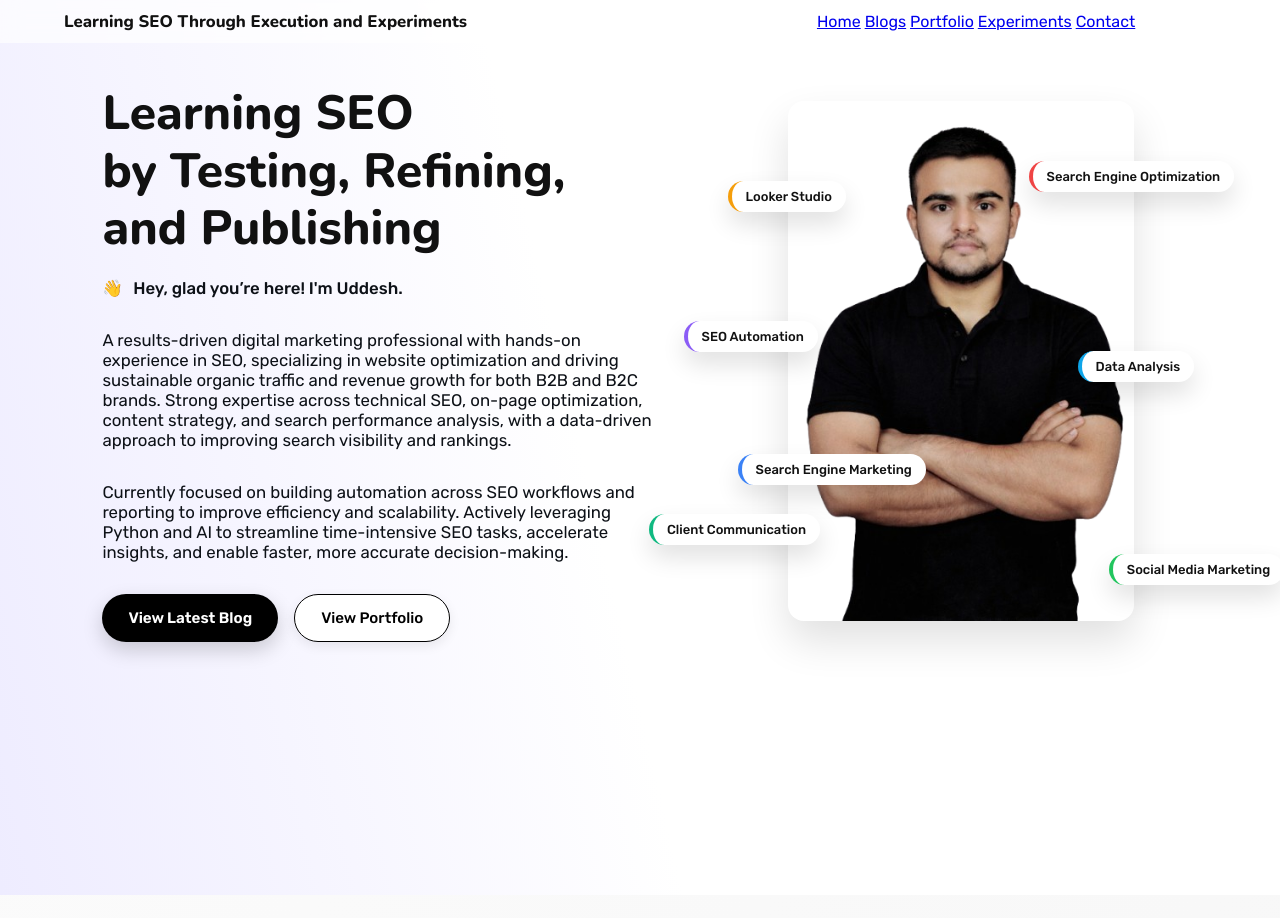
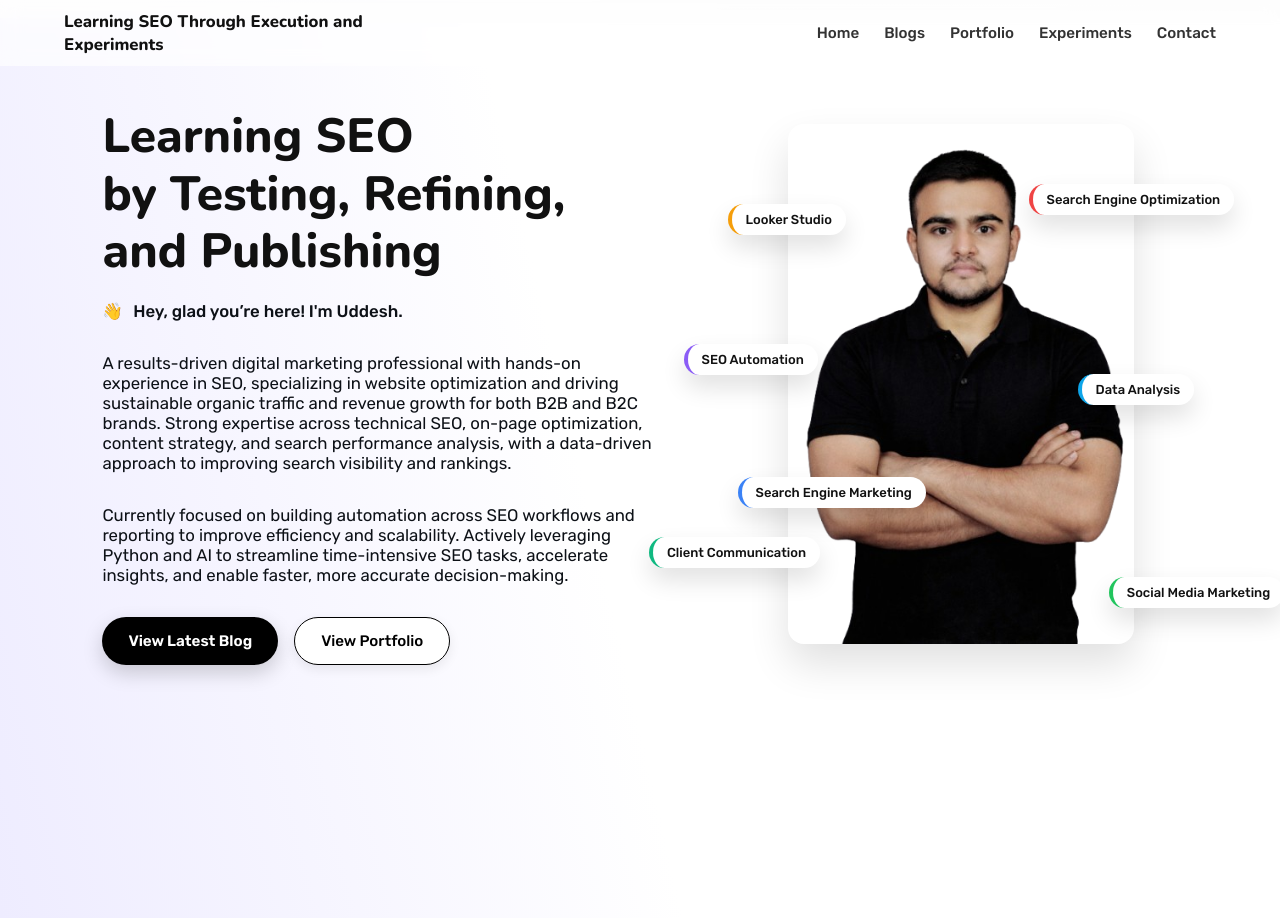
Before and after one commit to uddeshbommawar/uddeshbommawar.github.io, a Jekyll site: the page built from index.md, in a window 1280 px wide. Built offline with Jekyll 4.4.1, drawn with Linux system fonts in a browser that asks for light colours.

Commit message:
Update default.html

```diff
--- a/_layouts/default.html
+++ b/_layouts/default.html
@@ -44,7 +44,7 @@ height="0" width="0" style="display:none;visibility:hidden"></iframe></noscript>
       </a>
 
       <!-- Navigation -->
-      <nav class="nav-glass">
+      <nav class="site-nav">
         <a href="{{ site.baseurl }}/">Home</a>
         <a href="{{ site.baseurl }}/blog/">Blogs</a>
         <a href="{{ site.baseurl }}/portfolio/">Portfolio</a>
```
